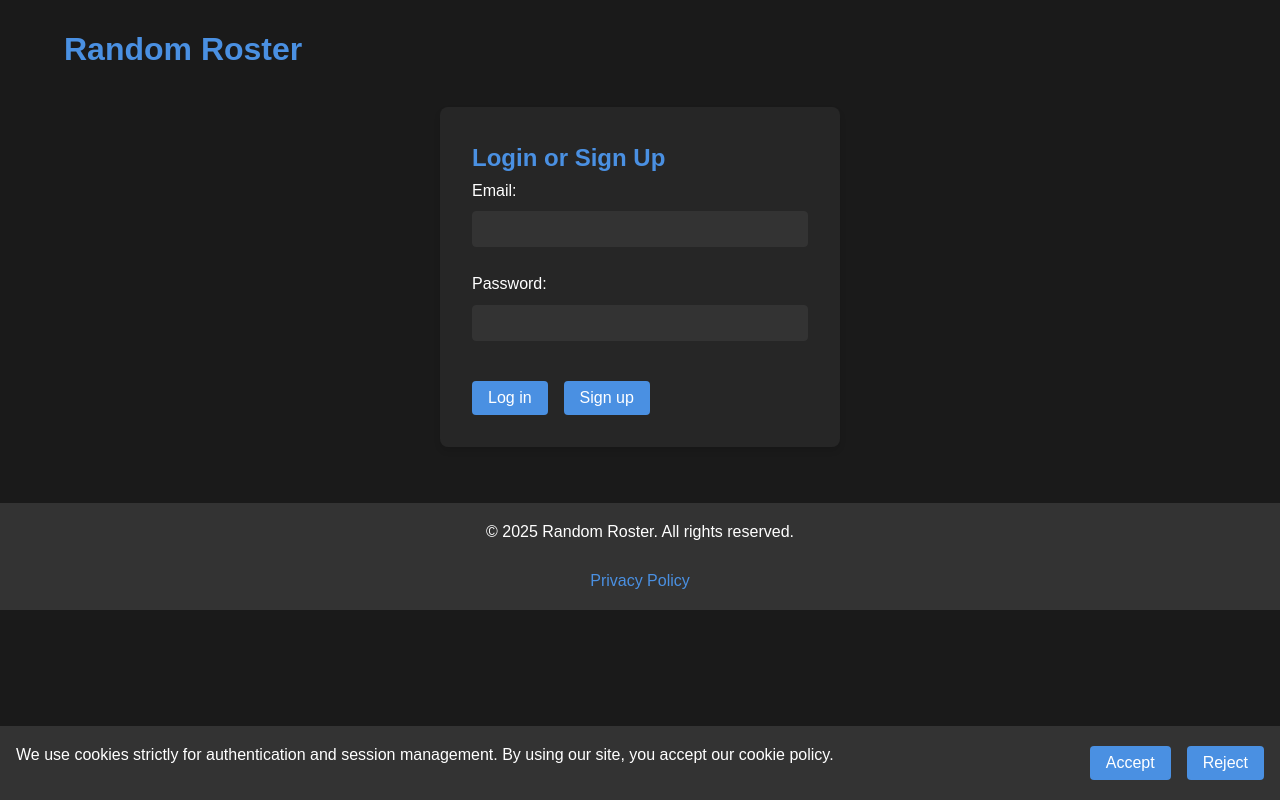
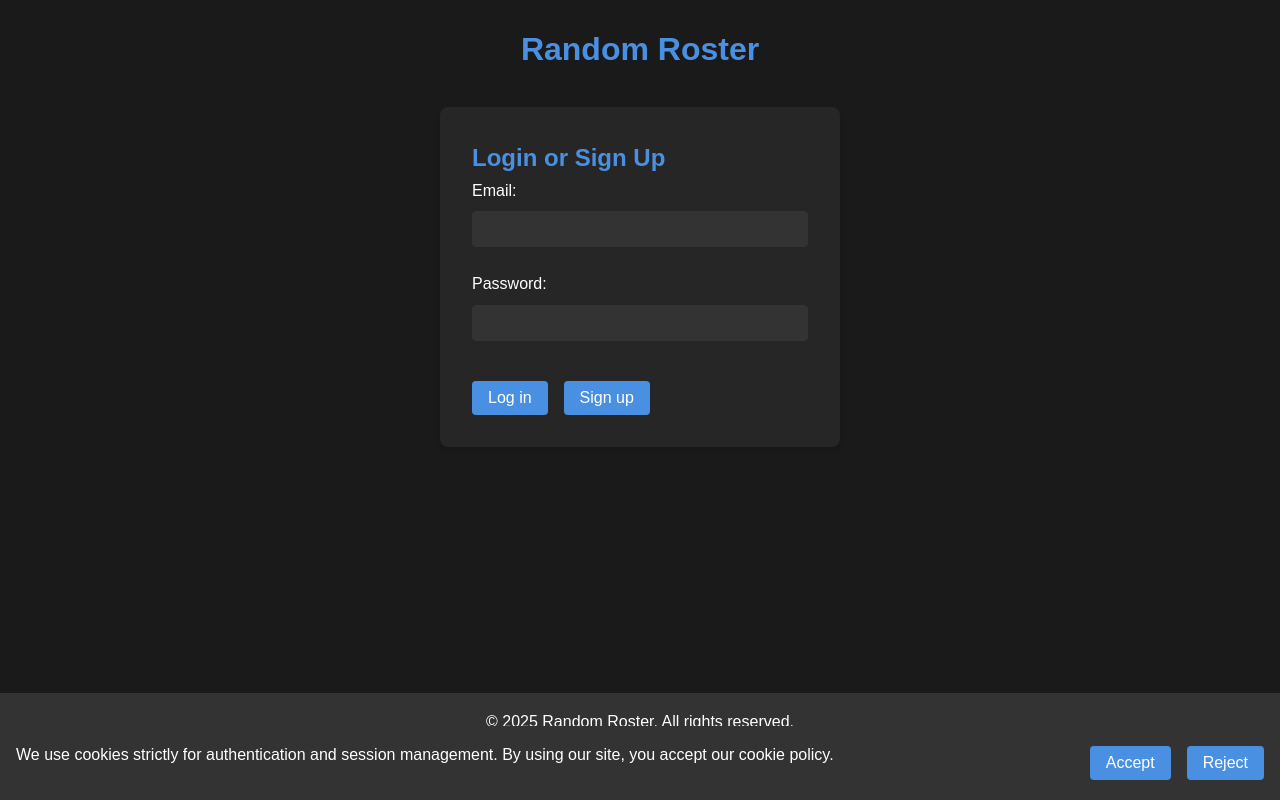
Before and after one commit to 4eyedRaven/randomroster, a Next.js app: page /login in a window 1280 px wide. Built offline with nearby package versions, Linux system fonts and the light colour scheme; no server answers.

Commit message:
Fix layout issues, replace some console logging with error logging

```diff
--- a/app/login/page.tsx
+++ b/app/login/page.tsx
@@ -24,7 +24,7 @@ export default function LoginPage() {
     <Suspense fallback={<div>Loading...</div>}>
       <div className="container">
         <main>
-          <h1>Random Roster</h1>
+          <h1 className="title">Random Roster</h1>
           {emailConfirmationSent && !errorMessage && (
             <div className="notification">
               A confirmation email has been sent to your inbox. Please click the link in the email to complete your registration.
--- a/components/CookieConsent.tsx
+++ b/components/CookieConsent.tsx
@@ -1,4 +1,4 @@
-// components/CookieConsent.tsx
+// CookieConsent.tsx
 "use client";
 
 import { useState, useEffect } from "react";
@@ -28,38 +28,11 @@ export default function CookieConsent() {
 
   return (
     <div className="cookie-banner">
-      <p>
-        We use cookies strictly for authentication and session management.
-        By using our site, you accept our cookie policy.
-      </p>
+      <p>We use cookies strictly for authentication and session management. By using our site, you accept our cookie policy.</p>
       <div>
         <button onClick={handleAccept}>Accept</button>
         <button onClick={handleReject}>Reject</button>
       </div>
-      <style jsx>{`
-        .cookie-banner {
-          position: fixed;
-          bottom: 0;
-          left: 0;
-          right: 0;
-          background: #333;
-          color: #fff;
-          padding: 1rem;
-          display: flex;
-          justify-content: space-between;
-          align-items: center;
-          z-index: 1000;
-        }
-        .cookie-banner button {
-          margin-left: 1rem;
-          background: var(--primary-color);
-          border: none;
-          padding: 0.5rem 1rem;
-          color: #fff;
-          border-radius: 4px;
-          cursor: pointer;
-        }
-      `}</style>
     </div>
   );
 }
--- a/components/Footer.tsx
+++ b/components/Footer.tsx
@@ -10,22 +10,6 @@ export default function Footer() {
       <nav>
         <PrivacyPolicyPopover />
       </nav>
-      <style jsx>{`
-        .footer {
-          padding: 1rem;
-          background-color: var(--border-color);
-          color: var(--text-color);
-          text-align: center;
-          display: flex;
-          flex-direction: column;
-          gap: 0.5rem;
-        }
-        .footer nav {
-          display: flex;
-          justify-content: center;
-          gap: 1rem;
-        }
-      `}</style>
     </footer>
   );
 }
--- a/components/PrivacyPolicyPopover.tsx
+++ b/components/PrivacyPolicyPopover.tsx
@@ -68,49 +68,6 @@ export default function PrivacyPolicyPopover() {
               <a href="mailto:contactjoshloughran@gmail.com">contactjoshloughran@gmail.com</a>.
             </p>
           </div>
-          <style jsx>{`
-            .popover-overlay {
-              position: fixed;
-              top: 0;
-              left: 0;
-              width: 100%;
-              height: 100%;
-              background: rgba(0, 0, 0, 0.7);
-              display: flex;
-              align-items: center;
-              justify-content: center;
-              z-index: 1000;
-            }
-            .popover-container {
-              background: var(--bg-color);
-              color: var(--text-color);
-              padding: 2rem;
-              border-radius: 8px;
-              max-width: 600px;
-              width: 90%;
-              max-height: 90vh;
-              overflow-y: auto;
-              position: relative;
-            }
-            .popover-close {
-              position: absolute;
-              top: 10px;
-              right: 10px;
-              background: transparent;
-              border: none;
-              font-size: 2rem;
-              color: var(--text-color);
-              cursor: pointer;
-            }
-            .footer-link {
-              color: var(--primary-color);
-              text-decoration: none;
-              cursor: pointer;
-            }
-            .footer-link:hover {
-              text-decoration: underline;
-            }
-          `}</style>
         </div>
       )}
     </>
--- a/styles/globals.css
+++ b/styles/globals.css
@@ -20,6 +20,17 @@
 /* ===========================
    2. Global Styles
 =========================== */
+html,
+body {
+  height: 100%; /* Occupy the full viewport height */
+  margin: 0;    /* Remove default margin */
+  padding: 0;   /* Remove default padding */
+}
+
+main {
+  flex: 1; /* Grow to fill leftover space, pushing footer down */
+}
+
 * {
   box-sizing: border-box;
   margin: 0;
@@ -27,6 +38,8 @@
 }
 
 body {
+  display: flex;          /* Make body a flex container */
+  flex-direction: column; /* Stack items vertically */
   font-family: var(--font-geist-sans);
   background-color: var(--bg-color);
   color: var(--text-color);
@@ -35,9 +48,15 @@ body {
 }
 
 .container {
-  max-width: 1200px;
+  width: 90%;
   margin: 0 auto;
-  padding: 1.5rem; /* Reduced padding */
+  padding: 1.5rem;
+}
+
+.title {
+  align-items: center;
+  justify-content: center;
+  display: flex;
 }
 
 /* ===========================
@@ -858,3 +877,96 @@ select:focus {
   background-color: var(--secondary-color);
   color: var(--bg-color);
 }
+
+/* ===========================
+   20. Cookie Consent Styles
+=========================== */
+.cookie-banner {
+  position: fixed;
+  bottom: 0;
+  left: 0;
+  right: 0;
+  background: #333;
+  color: #fff;
+  padding: 1rem;
+  display: flex;
+  justify-content: space-between;
+  align-items: center;
+  z-index: 1000;
+}
+
+.cookie-banner button {
+  margin-left: 1rem;
+  background: var(--primary-color);
+  border: none;
+  padding: 0.5rem 1rem;
+  color: #fff;
+  border-radius: 4px;
+  cursor: pointer;
+}
+
+/* ===========================
+   21. Footer Styles
+=========================== */
+.footer {
+  margin-top: auto;
+  padding: 1rem;
+  background-color: var(--border-color);
+  color: var(--text-color);
+  text-align: center;
+  display: flex;
+  flex-direction: column;
+  gap: 0.5rem;
+}
+
+.footer nav {
+  display: flex;
+  justify-content: center;
+  gap: 1rem;
+}
+
+
+/* ===========================
+   22. Privacy Policy Styles
+=========================== */
+.popover-overlay {
+  position: fixed;
+  top: 0;
+  left: 0;
+  width: 100%;
+  height: 100%;
+  background: rgba(0, 0, 0, 0.7);
+  display: flex;
+  align-items: center;
+  justify-content: center;
+  z-index: 1000;
+}
+.popover-container {
+  background: var(--bg-color);
+  color: var(--text-color);
+  padding: 2rem;
+  border-radius: 8px;
+  max-width: 600px;
+  width: 90%;
+  max-height: 90vh;
+  overflow-y: auto;
+  position: relative;
+}
+.popover-close {
+  position: absolute;
+  top: 10px;
+  right: 10px;
+  background: transparent;
+  border: none;
+  font-size: 2rem;
+  color: var(--text-color);
+  cursor: pointer;
+}
+.footer-link {
+  color: var(--primary-color);
+  text-decoration: none;
+  cursor: pointer;
+}
+.footer-link:hover {
+  text-decoration: underline;
+}
```
Also changed, not shown: components/ClientHome.tsx (+9 -8 lines).
